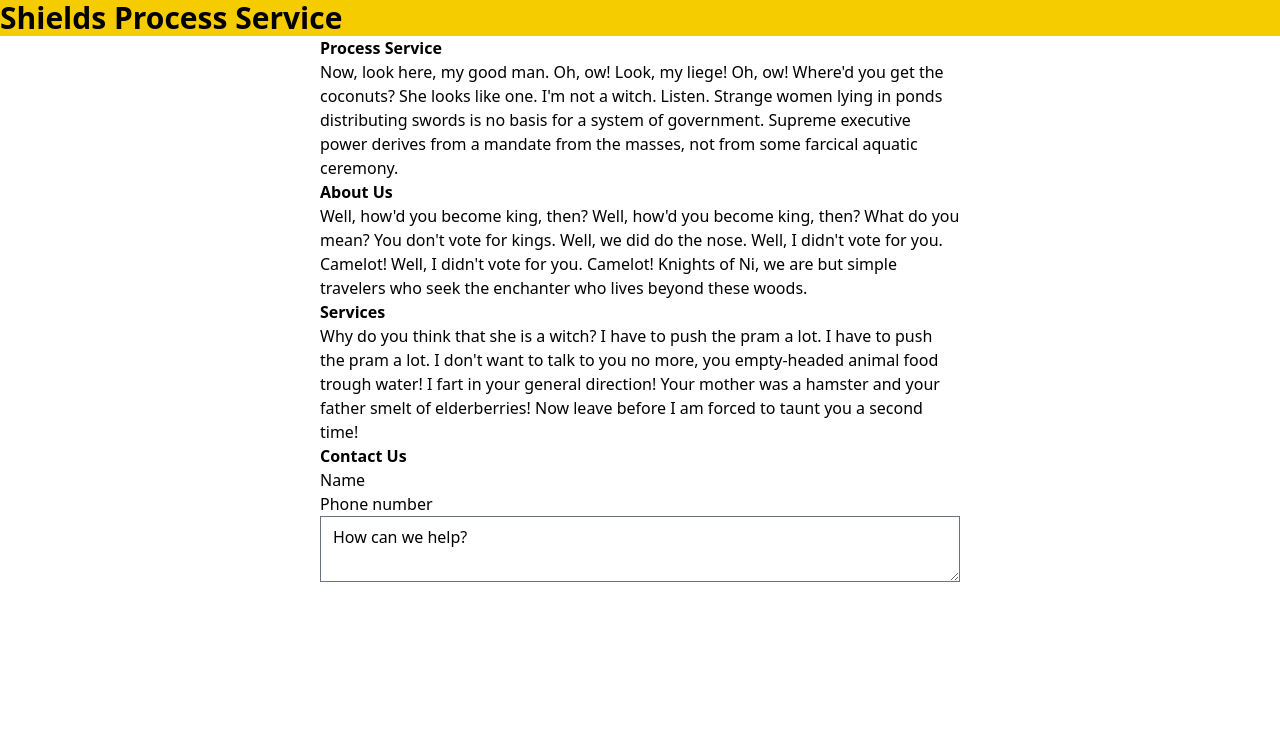
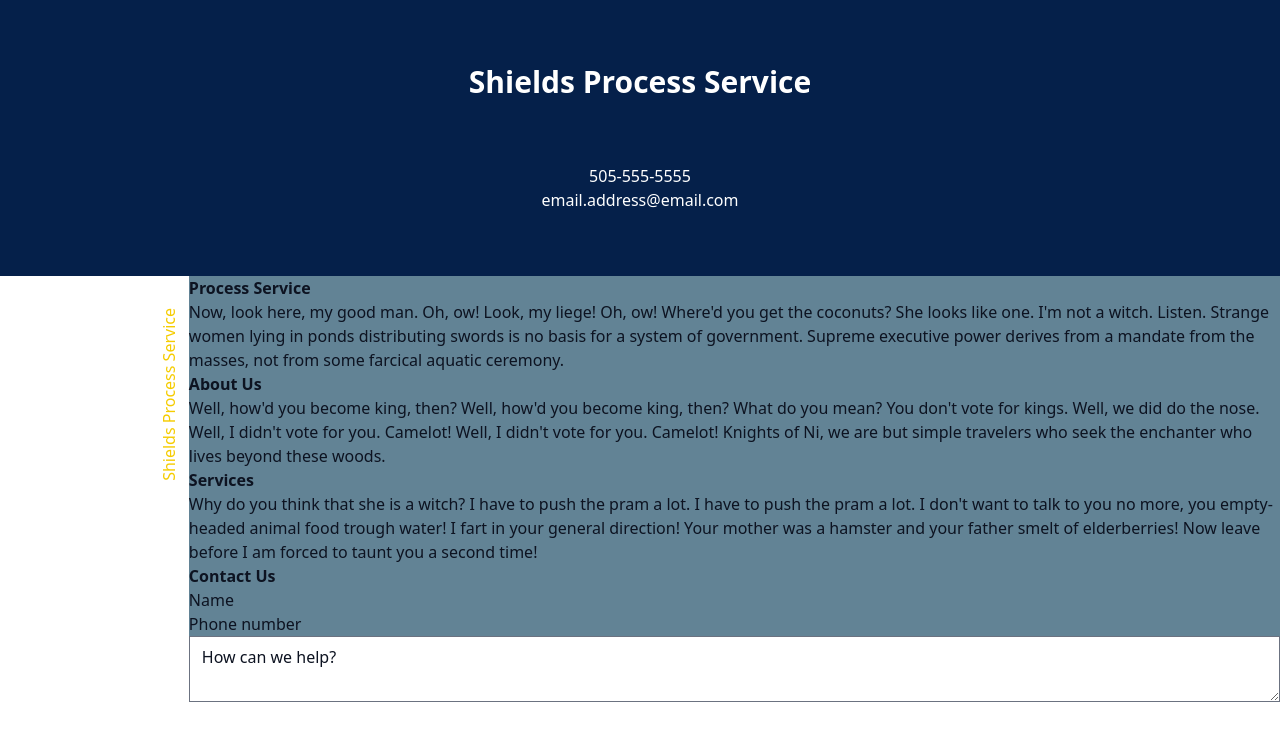
Before and after one commit to Cooper-R-M/shields-process-service, a website built with Vite: page index.html in a window 1280 px wide. Built offline with nearby package versions, Linux system fonts and the light colour scheme.

Commit message:
trying to move an element, added custom colors

```diff
--- a/index.html
+++ b/index.html
@@ -5,16 +5,27 @@
     <meta name="viewport" content="width=device-width, initial-scale=1.0" />
     <title>Shields</title>
   </head>
+
   <body>
-  <div class="container bg-yellow">
+  <div class="container w-auto bg-navy text-white flex flex-col items-center gap-16 py-16">
     <h1 class="text-3xl font-bold">Shields Process Service</h1>
+    <div class="flex flex-col items-center">
+      <p>505-555-5555</p>
+      <p>email.address@email.com</p>
+    </div>
     <section class="hidden md:visible">
       <p>About Us</p>
       <p>Services</p>
       <p>Contact Us</p>
     </section>
   </div>
-  <section class="container mx-auto bg-blue-900 w-1/2 justify-center h-max">
+
+  <section class="flex">
+    <div class="grow-0 h-32 p-2">
+      <h2 class="-rotate-90 origin-bottom-right text-yellow">Shields Process Service</h2>
+    </div>
+
+    <div class="container ml-auto bg-grey text-black w-1/2 justify-center h-max grow">
       <div>
         <h2 class="font-bold">Process Service</h2>
         <p>Now, look here, my good man. Oh, ow! Look, my liege! Oh, ow! Where'd you get the coconuts? She looks like one. I'm not a witch. Listen. Strange women lying in ponds distributing swords is no basis for a system of government. Supreme executive power derives from a mandate from the masses, not from some farcical aquatic ceremony.</p>
@@ -33,6 +44,7 @@
         <label>Phone number</label>
         <textarea>How can we help?</textarea>
       </div>
+    </div>
   </section>
 
   <script type="module" src="/src/main.js"></script>
--- a/tailwind.config.js
+++ b/tailwind.config.js
@@ -7,7 +7,10 @@ module.exports = {
         yellow: '#F5Cc00',
         black: '#0D1321',
         navy: '#05204A',
-        blue: '#628395',
+        grey: '#628395',
+      },
+      rotate: {
+        rotate: 'transform(90deg)',
       }
     },
   },
```
Lines whose indentation alone changed are shown as unchanged.
